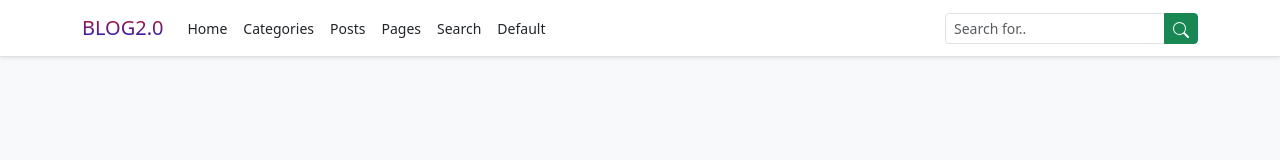
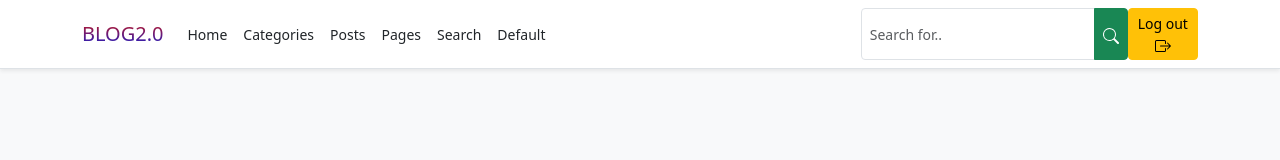
Before and after one commit to krishundre/EMS2.0, a plain HTML site: page dashboard.html in a window 1280 px wide. Drawn offline with nearby package versions, Linux system fonts and the light colour scheme.

Commit message:
Navbar done

```diff
--- a/dashboard.html
+++ b/dashboard.html
@@ -65,6 +65,15 @@
                             </svg>
                         </button>
                     </div>
+                    <a href="index.html" class="btn btn-sm btn-warning">Log out<svg xmlns="http://www.w3.org/2000/svg"
+                            width="16" height="16" fill="currentColor" class="bi bi-box-arrow-right"
+                            viewBox="0 0 16 16">
+                            <path fill-rule="evenodd"
+                                d="M10 12.5a.5.5 0 0 1-.5.5h-8a.5.5 0 0 1-.5-.5v-9a.5.5 0 0 1 .5-.5h8a.5.5 0 0 1 .5.5v2a.5.5 0 0 0 1 0v-2A1.5 1.5 0 0 0 9.5 2h-8A1.5 1.5 0 0 0 0 3.5v9A1.5 1.5 0 0 0 1.5 14h8a1.5 1.5 0 0 0 1.5-1.5v-2a.5.5 0 0 0-1 0z" />
+                            <path fill-rule="evenodd"
+                                d="M15.854 8.354a.5.5 0 0 0 0-.708l-3-3a.5.5 0 0 0-.708.708L14.293 7.5H5.5a.5.5 0 0 0 0 1h8.793l-2.147 2.146a.5.5 0 0 0 .708.708z" />
+                        </svg>
+                    </a>
                 </form>
             </div>
         </div>
```
